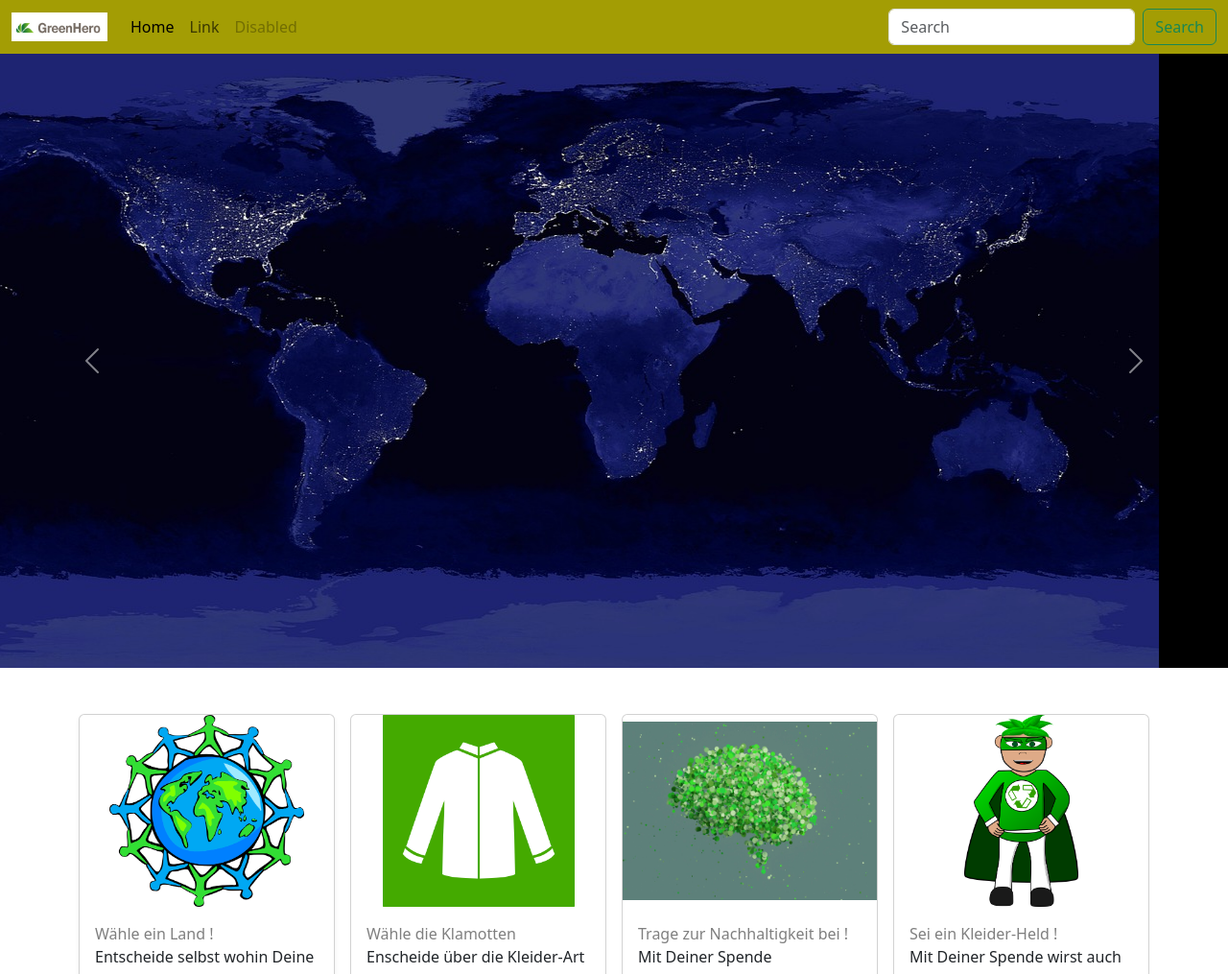
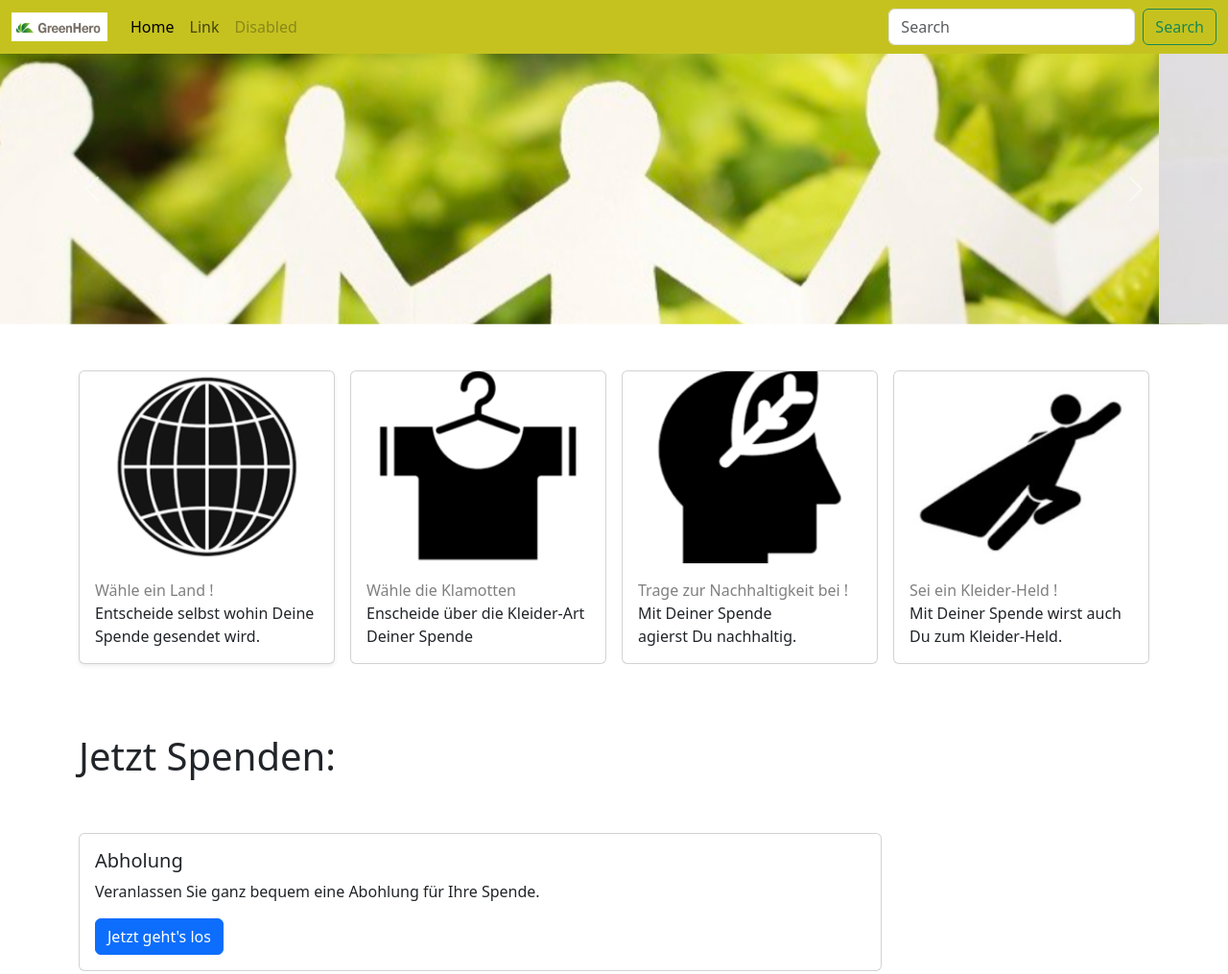
Before and after one commit to AndreasRhein/Fallstudie_Kleiderspende, a plain HTML site: page index.html in a window 1280 px wide. Shown: the top 1015 px of the page at 96% size. Drawn offline with nearby package versions, Linux system fonts and the light colour scheme.

Commit message:
Karussel und Grid gefixt

```diff
--- a/index.html
+++ b/index.html
@@ -13,7 +13,7 @@
             object-fit: contain;
     }
     .karussel-image{
-            height: 50vw;
+            height: 22vw;
             object-fit: cover;
     }
 
@@ -28,7 +28,7 @@
 
             <!-- Navbar content -->
 
-        <nav class="navbar navbar-expand-lg" style="background-color: rgb(163, 157, 4);">
+        <nav class="navbar navbar-expand-lg" style="background-color: rgb(197, 194, 32);">
 
             <div class="container-fluid">
               <a class="navbar-brand mb-0 h1" href="#">
@@ -63,13 +63,13 @@
           <div id="carouselExampleAutoplaying" class="carousel slide" data-bs-ride="carousel">
             <div class="carousel-inner">
               <div class="carousel-item active">
-                <img class="karussel-image" src="img/Global_earth.jpg" class="d-block w-100" alt="...">
+                <img class="karussel-image" src="img/Karussell_01.PNG" class="d-block w-100" alt="...">
               </div>
               <div class="carousel-item">
-                <img class="karussel-image" src="img/Global_together.jpg" class="d-block w-100" alt="...">
+                <img class="karussel-image" src="img/Karussell_02.PNG" class="d-block w-100" alt="...">
               </div>
               <div class="carousel-item">
-                <img class="karussel-image" src="img/Global_circle.png" class="d-block w-100" alt="...">
+                <img class="karussel-image" src="img/Karussell_03.PNG" class="d-block w-100" alt="...">
               </div>
             </div>
             <button class="carousel-control-prev" type="button" data-bs-target="#carouselExampleAutoplaying" data-bs-slide="prev">
@@ -81,27 +81,6 @@
               <span class="visually-hidden">Next</span>
             </button>
           </div>
-    <!--
-        <div class="carousel-inner">
-          <div class="carousel-item active">
-            <img class="karussel-image" src="img/Global_together.jpg" class="d-block w-100" alt="...">
-          </div>
-          <div class="carousel-item">
-            <img class="karussel-image" src="img/Global_earth.jpg" class="d-block w-100" alt="...">
-          </div>
-          <div class="carousel-item">
-            <img class="karussel-image" src="img/Global_earth.jpg" class="d-block w-100" alt="...">
-          </div>
-        </div>
-        <button class="carousel-control-prev" type="button" data-bs-target="#carouselExampleAutoplaying" data-bs-slide="prev">
-          <span class="carousel-control-prev-icon" aria-hidden="true"></span>
-          <span class="visually-hidden">Previous</span>
-        </button>
-        <button class="carousel-control-next" type="button" data-bs-target="#carouselExampleAutoplaying" data-bs-slide="next">
-          <span class="carousel-control-next-icon" aria-hidden="true"></span>
-          <span class="visually-hidden">Next</span>
-        </button>
-      </div>  -->
 
         <br>
         <br>
@@ -110,7 +89,7 @@
         <div class="row g-3 row-cols-1 row-cols-sm-2 row-cols-md-4">
             <div class="col">
             <div class="card shadow-sm">
-            <img class="kleider-image" src="img/Global_abstract.png">
+            <img class="kleider-image" src="img/Grid_1.PNG">
             <div class="card-body">
                 <div class="text-black-50">
                     Wähle ein Land !
@@ -122,7 +101,7 @@
     <!-- Karte 2 -->
         <div class="col">
         <div class="card">
-            <img class="kleider-image" src="img/clothes.png">
+            <img class="kleider-image" src="img/Grid_2.PNG">
             <div class="card-body">
                 <div class="text-black-50">
                     Wähle die Klamotten
@@ -134,7 +113,7 @@
     <!-- Karte 3 -->
         <div class="col">
         <div class="card">
-            <img class="kleider-image" src="img/Nachhaltigkeit_brain.jpg">
+            <img class="kleider-image" src="img/Grid_3.PNG">
             <div class="card-body">
                 <div class="text-black-50">
                     Trage zur Nachhaltigkeit bei !
@@ -146,7 +125,7 @@
     <!-- Karte 4 -->
         <div class="col">
         <div class="card">
-            <img class="kleider-image" src="img/superhero.png">
+            <img class="kleider-image" src="img/Grid_4.PNG">
             <div class="card-body">
                 <div class="text-black-50">
                     Sei ein Kleider-Held !
```
Also changed, not shown: img/Global_circle.png (deleted), img/Grid_1.PNG (added), img/Grid_2.PNG (added), img/Grid_3.PNG (added), img/Grid_4.PNG (added), img/Karussell_01.PNG (added), img/Karussell_02.PNG (added), img/Karussell_03.PNG (added), img/Unbenannt.PNG (added).
